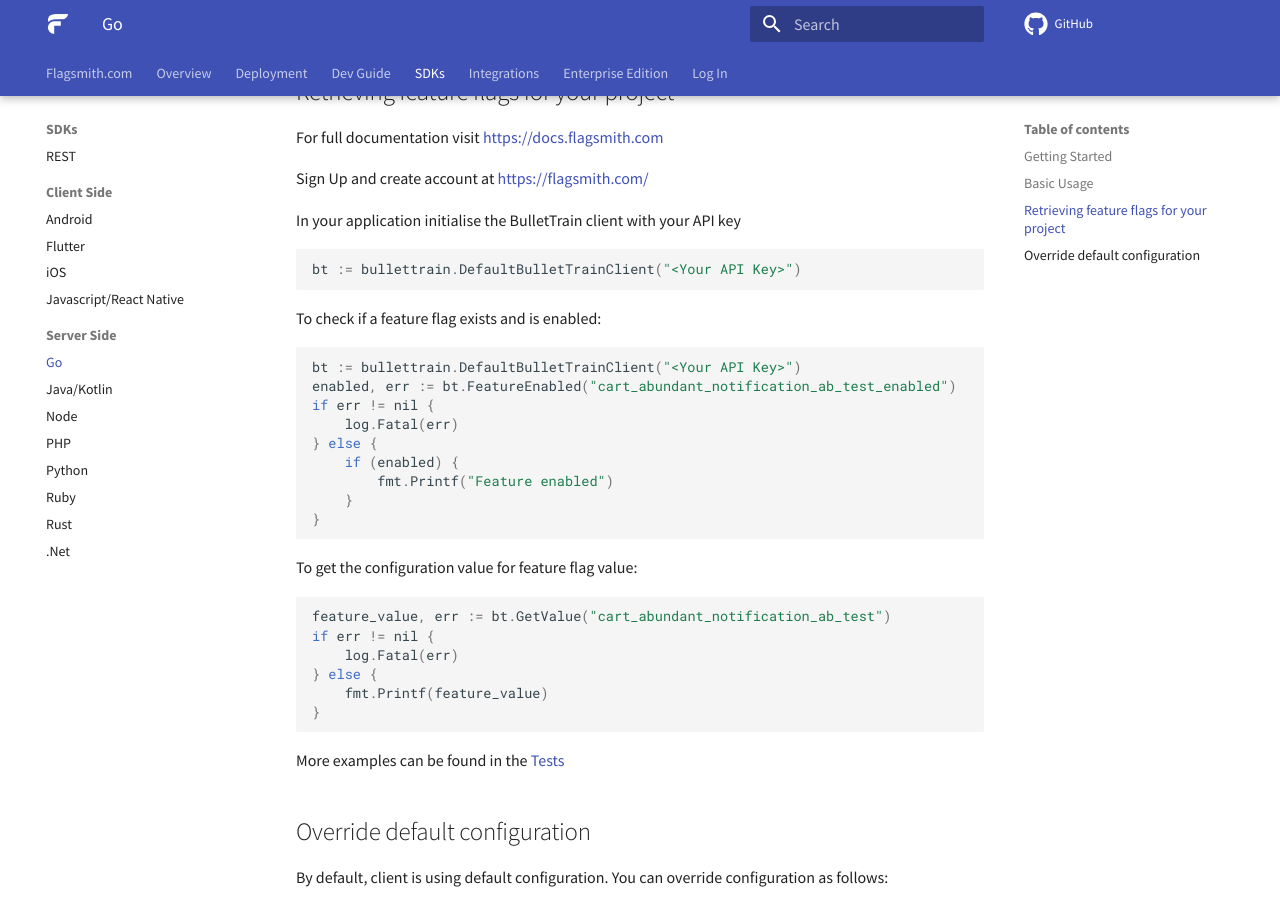
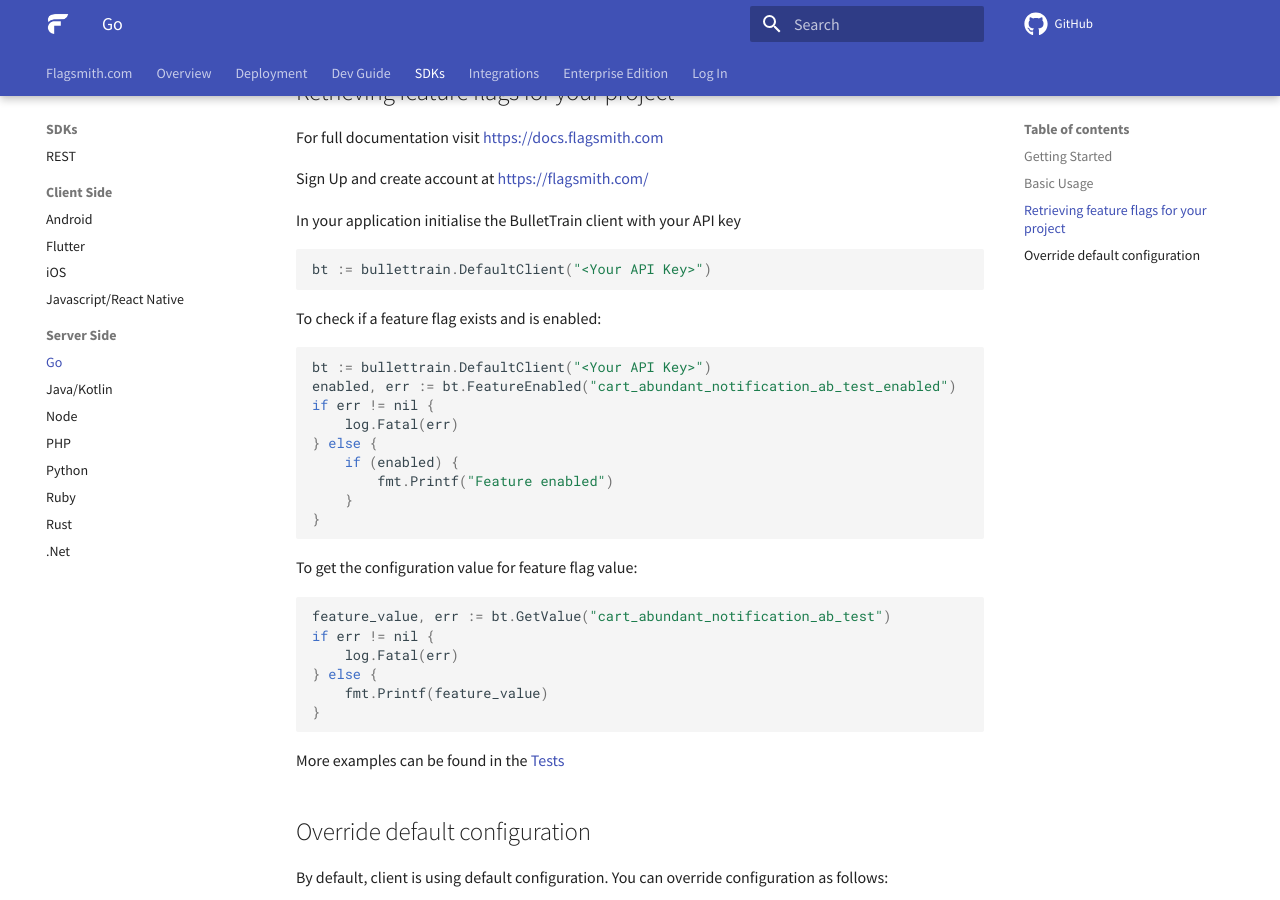
Before and after one commit to Flagsmith/flagsmith-docs, an MkDocs documentation site: the page built from docs/clients/go.md, in a window 1280 px wide and 900 px high, scrolled down 1089 px. Built offline with MkDocs 1.6.1 and Material for MkDocs 9.7.7, drawn with Linux system fonts in a browser that asks for light colours; comment, search, counter and statistics services are not loaded.

Commit message:
Fixed Go init code

````diff
--- a/docs/clients/go.md
+++ b/docs/clients/go.md
@@ -36,13 +36,13 @@ Sign Up and create account at [https://flagsmith.com/](https://www.flagsmith.com
 In your application initialise the BulletTrain client with your API key
 
 ```go
-bt := bullettrain.DefaultBulletTrainClient("<Your API Key>")
+bt := bullettrain.DefaultClient("<Your API Key>")
 ```
 
 To check if a feature flag exists and is enabled:
 
 ```go
-bt := bullettrain.DefaultBulletTrainClient("<Your API Key>")
+bt := bullettrain.DefaultClient("<Your API Key>")
 enabled, err := bt.FeatureEnabled("cart_abundant_notification_ab_test_enabled")
 if err != nil {
     log.Fatal(err)
````
